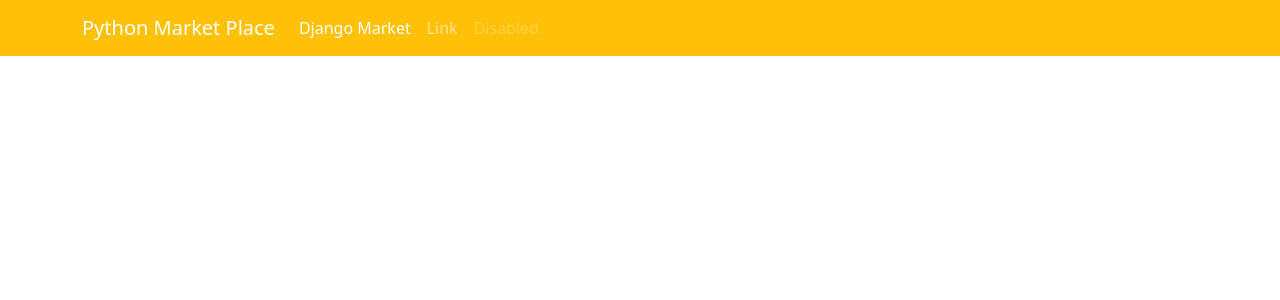
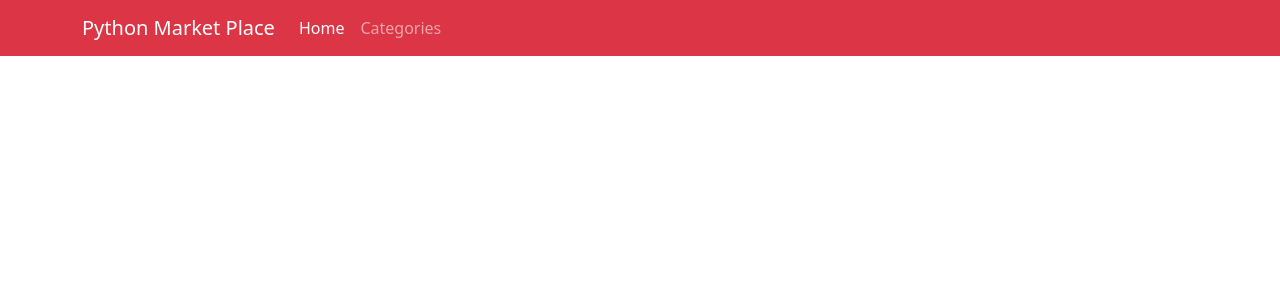
Before and after one commit to princy-singh-rajpoot/Python-Postgresql, a React (Create React App) app in the folder frontend/: page / in a window 1280 px wide. Shown: the top 300 px of the page. Built offline with nearby package versions, Linux system fonts and the light colour scheme.

Commit message:
adding frontend

```diff
--- a/frontend/src/App.js
+++ b/frontend/src/App.js
@@ -5,7 +5,7 @@ import 'bootstrap/dist/css/bootstrap.css';
 
 function App() {
   return (
-      <nav className="navbar navbar-expand-lg navbar-dark bg-warning">
+      <nav className="navbar navbar-expand-lg navbar-dark bg-danger">
         <div className="container">
           <button className="navbar-toggler" type="button" data-bs-toggle="collapse" data-bs-target="#navbarTogglerDemo01" aria-controls="navbarTogglerDemo01" aria-expanded="false" aria-label="Toggle navigation">
             <span className="navbar-toggler-icon"></span>
@@ -13,10 +13,9 @@ function App() {
           <div className="collapse navbar-collapse" id="navbarTogglerDemo01">
             <a className="navbar-brand" href="#">Python Market Place</a>
             <ul className="navbar-nav me-auto mb-2 mb-lg-0">
-              <li className="nav-item"><a className="nav-link active" aria-current="page" href="#"> Django Market</a></li>
-              <li className="nav-item"><a className="nav-link" href="#">Link</a></li>
-              <li className="nav-item"><a className="nav-link disabled" aria-disabled="true">Disabled</a></li>
-            </ul>
+              <li className="nav-item"><a className="nav-link active" aria-current="page" href="#"> Home </a></li>
+              <li className="nav-item"><a className="nav-link" href="#">Categories</a></li>
+             </ul>
           </div>
         </div>
       </nav>
```
